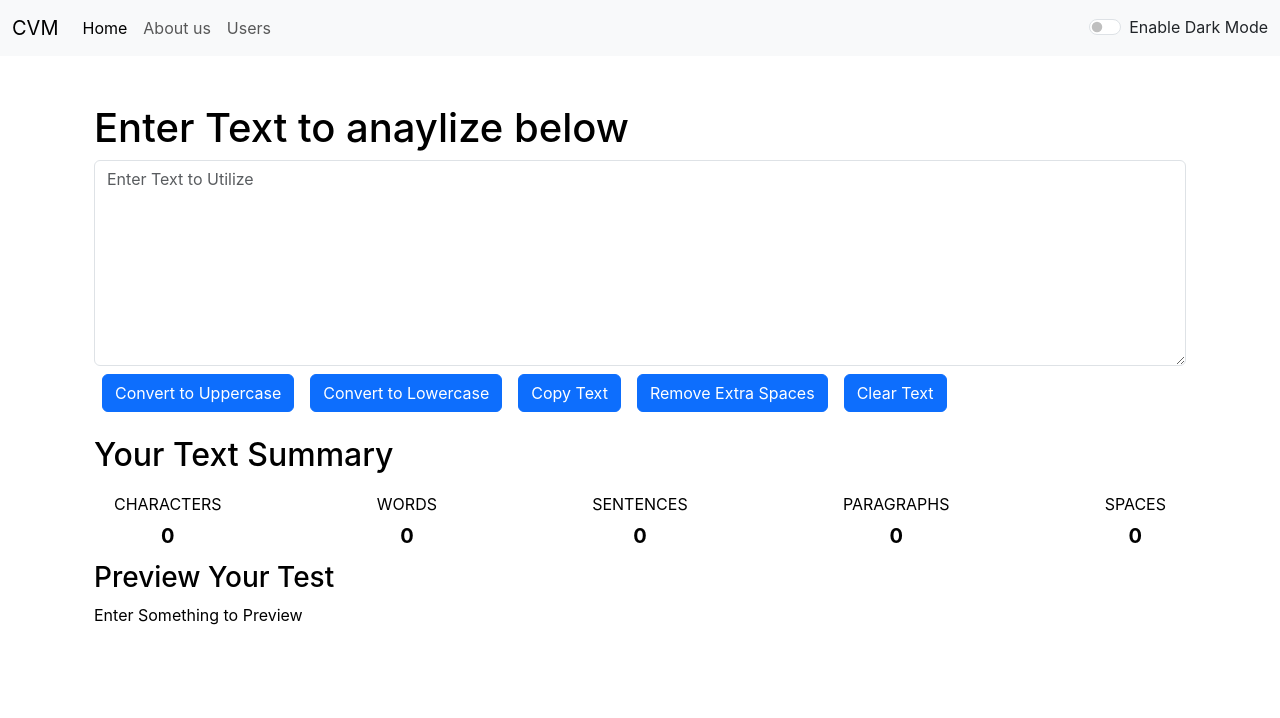
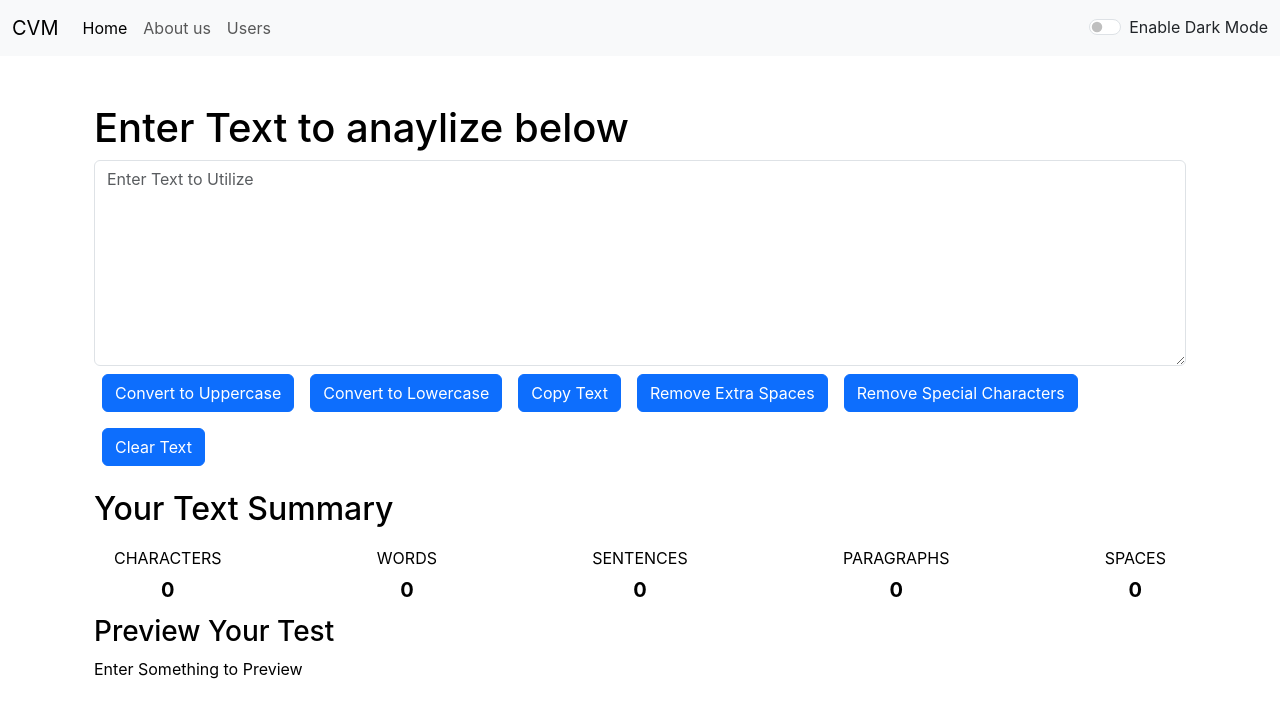
Before and after one commit to M-Farhan-Shaukat/react_learn, a React (Create React App) app: page / in a window 1280 px wide. Shown: the top 718 px of the page. Built offline with nearby package versions, Linux system fonts and the light colour scheme.

Commit message:
fix remove special characters added

```diff
--- a/src/components/textUtils/TextForm.js
+++ b/src/components/textUtils/TextForm.js
@@ -16,7 +16,6 @@ function TextForm(props) {
     setText(newText);
     props.showAlert("Convented to LowerCase", "success");
   };
-
   const handleClearClick = () => {
     const isConfirmed = window.confirm("Are you sure you want to Clear this?");
     if (isConfirmed) {
@@ -26,10 +25,6 @@ function TextForm(props) {
       props.showAlert("Action Cancelled", "danger");
     }
   };
-
-
-  // };
-
   const handleCopyClick = () => {
     let text = document.getElementById("entertexthere");
     text.select();
@@ -41,6 +36,14 @@ function TextForm(props) {
     setText(newText.join(" "));
     props.showAlert("Extra Spaces Removed", "success");
   };
+  const handleRemoveSpecialCharacterClick = () => {
+    let newText = text.replace(/[^\w\s',./]/g, '');
+    setText(newText);
+    props.showAlert("Special Characters Removed", "success");
+  };
+
+
+
   const wordCount = text
     .trim()
     .split(/\s+/)
@@ -94,7 +97,13 @@ function TextForm(props) {
         >
           Remove Extra Spaces
         </button>
-
+        <button
+          type="button"
+          className="btn btn-primary m-2"
+          onClick={handleRemoveSpecialCharacterClick}
+        >
+          Remove Special Characters
+        </button>
         <button
           type="button"
           className="btn btn-primary m-2"
@@ -124,6 +133,7 @@ function TextForm(props) {
             <span> {" "}
             {text.length > 0 ? wordCount : 0}</span>
           </div>
+
           <div className="stat">
             <span>SENTENCES</span>
             <span>
```
